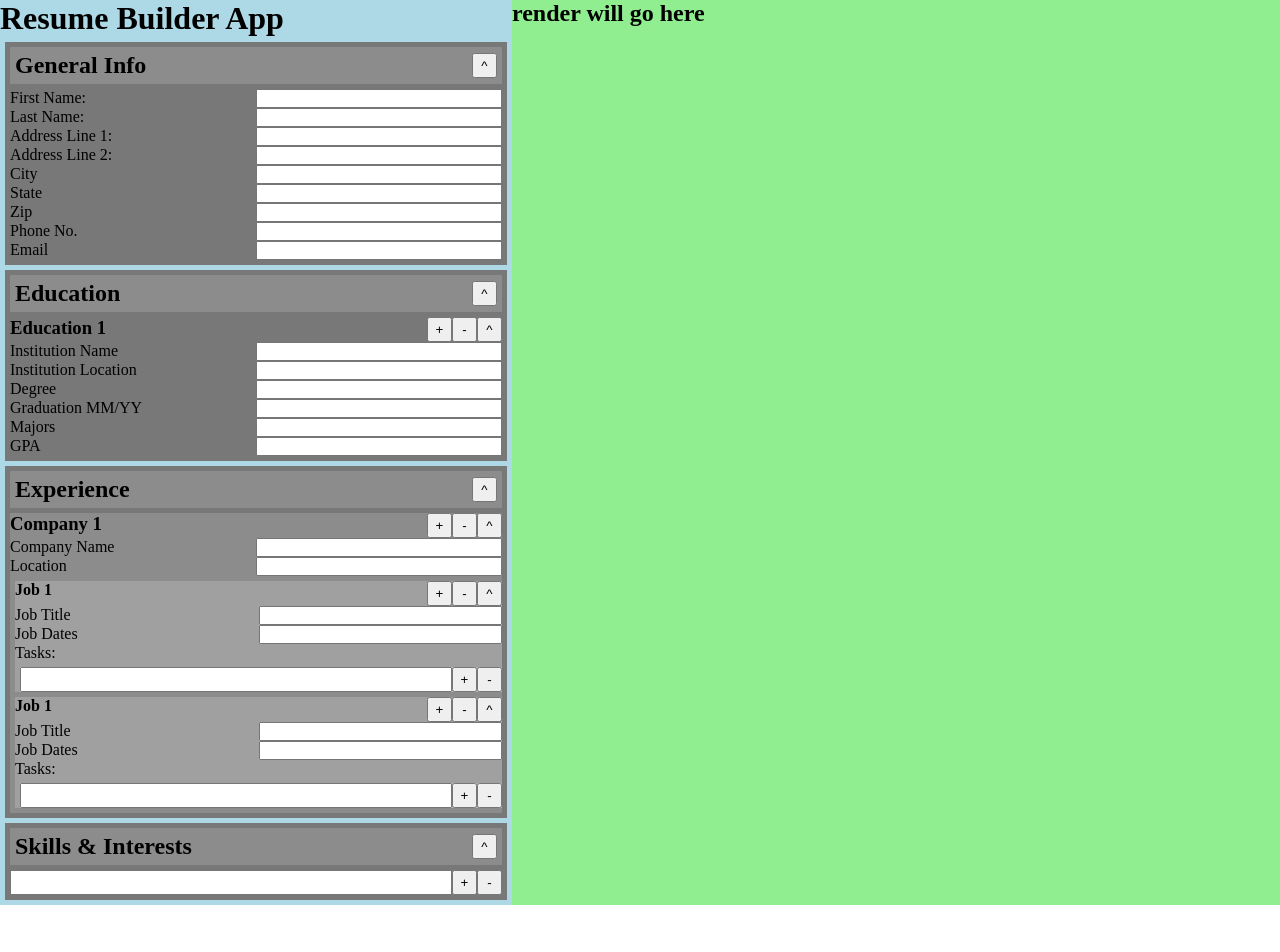
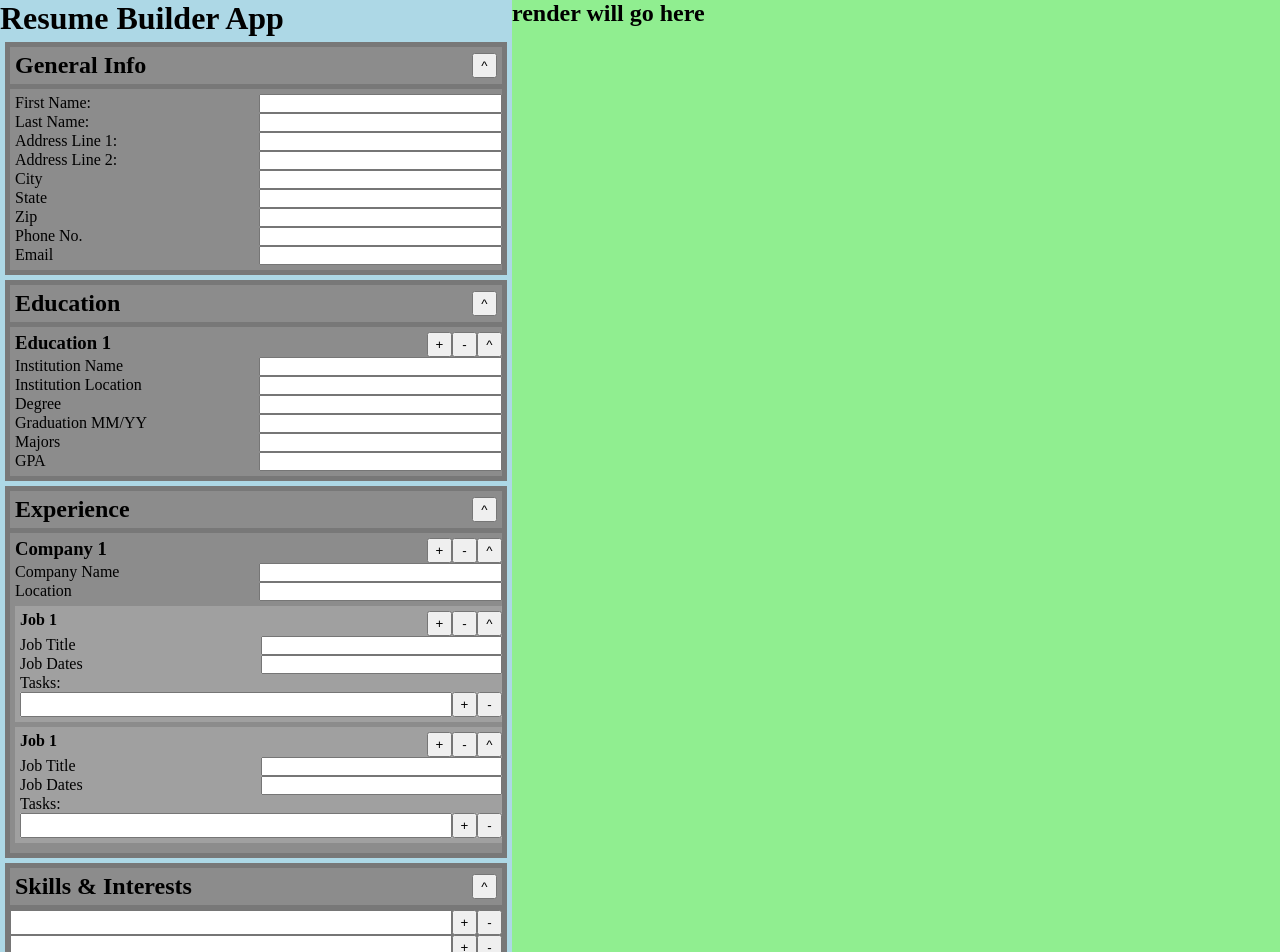
Before and after one commit to hansbuilt/odin-CVApplication, a React (Vite) app: page / in a window 1280 px wide. Shown: the top 952 px of the page. Before the commit the page ends 905 px from the top, so only its background shows below. Built offline with nearby package versions, Linux system fonts and the light colour scheme.

Commit message:
Updated structure and formatting

```diff
--- a/src/App.css
+++ b/src/App.css
@@ -47,19 +47,23 @@
   background-color: rgb(140, 140, 140);
 }
 
-.editJobCompany {
+.editJobCompany,
+.editEducationItem,
+.editGeneralInfo {
   background-color: rgb(140, 140, 140);
   display: flex;
   flex-direction: column;
+  padding: 5px 0 5px 5px;
 }
 
 .editJobRole {
-  margin: 5px 0px 5px 5px;
+  margin: 5px 0px 5px 0px;
+  padding: 5px 0 5px 5px;
   background-color: rgb(160, 160, 160);
 }
 
 .editJobTask {
-  margin: 5px 0px 5px 5px;
+  /* margin: 5px 0px 5px 5px; */
   background-color: rgb(180, 180, 180);
 }
 
--- a/src/App.jsx
+++ b/src/App.jsx
@@ -6,7 +6,7 @@ import EditSection from "./components/editor/EditSection";
 import EditGeneralInfo from "./components/editor/EditGeneralInfo";
 import EditEducationItem from "./components/editor/EditEducationItem";
 import EditJobCompany from "./components/editor/EditJobCompany";
-import EditSkillItem from "./components/editor/EditSkillItem";
+import EditSkillsList from "./components/editor/EditSkillList";
 
 function App() {
   // const [count, setCount] = useState(0)
@@ -28,7 +28,7 @@ function App() {
         </EditSection>
 
         <EditSection name="Skills & Interests">
-          <EditSkillItem></EditSkillItem>
+          <EditSkillsList></EditSkillsList>
         </EditSection>
       </div>
       <div className="renderContainer">
--- a/src/components/editor/EditEducationItem.jsx
+++ b/src/components/editor/EditEducationItem.jsx
@@ -4,7 +4,7 @@ import DeleteItemBtn from "./DeleteItemBtn";
 
 function EditEducationItem(props) {
   return (
-    <>
+    <div className="editEducationItem">
       <div className="editItemHeader">
         <h3>Education 1</h3>
         <div className="">
@@ -13,7 +13,7 @@ function EditEducationItem(props) {
           <ShowHideBtn></ShowHideBtn>
         </div>
       </div>
-      <div className="editEducationItem editInputContainer">
+      <div className="editInputContainer">
         <label>Institution Name</label>
         <input type="text" name="educationInstitution" required></input>
 
@@ -32,7 +32,7 @@ function EditEducationItem(props) {
         <label>GPA</label>
         <input type="text" name="educationGPA" required></input>
       </div>
-    </>
+    </div>
   );
 }
 
--- a/src/components/editor/EditGeneralInfo.jsx
+++ b/src/components/editor/EditGeneralInfo.jsx
@@ -1,6 +1,7 @@
 function EditGeneralInfo(props) {
   return (
-    <div className="editGeneralInfo editInputContainer">
+    <div className="editGeneralInfo">
+      <div className="editInputContainer">
         <label>First Name:</label>
         <input type="text" name="firstName" required></input>
 
@@ -28,6 +29,7 @@ function EditGeneralInfo(props) {
         <label>Email</label>
         <input type="text" name="email" required></input>
       </div>
+    </div>
   );
 }
 
--- /dev/null
+++ b/src/components/editor/EditSkillList.jsx
@@ -0,0 +1,14 @@
+import EditSkillItem from "./EditSkillItem";
+
+function EditSkillsList({ children }) {
+  return (
+    <div className="editSkillsList">
+      <EditSkillItem></EditSkillItem>
+      <EditSkillItem></EditSkillItem>
+      <EditSkillItem></EditSkillItem>
+      {children}
+    </div>
+  );
+}
+
+export default EditSkillsList;
```
Lines whose indentation alone changed are shown as unchanged.
